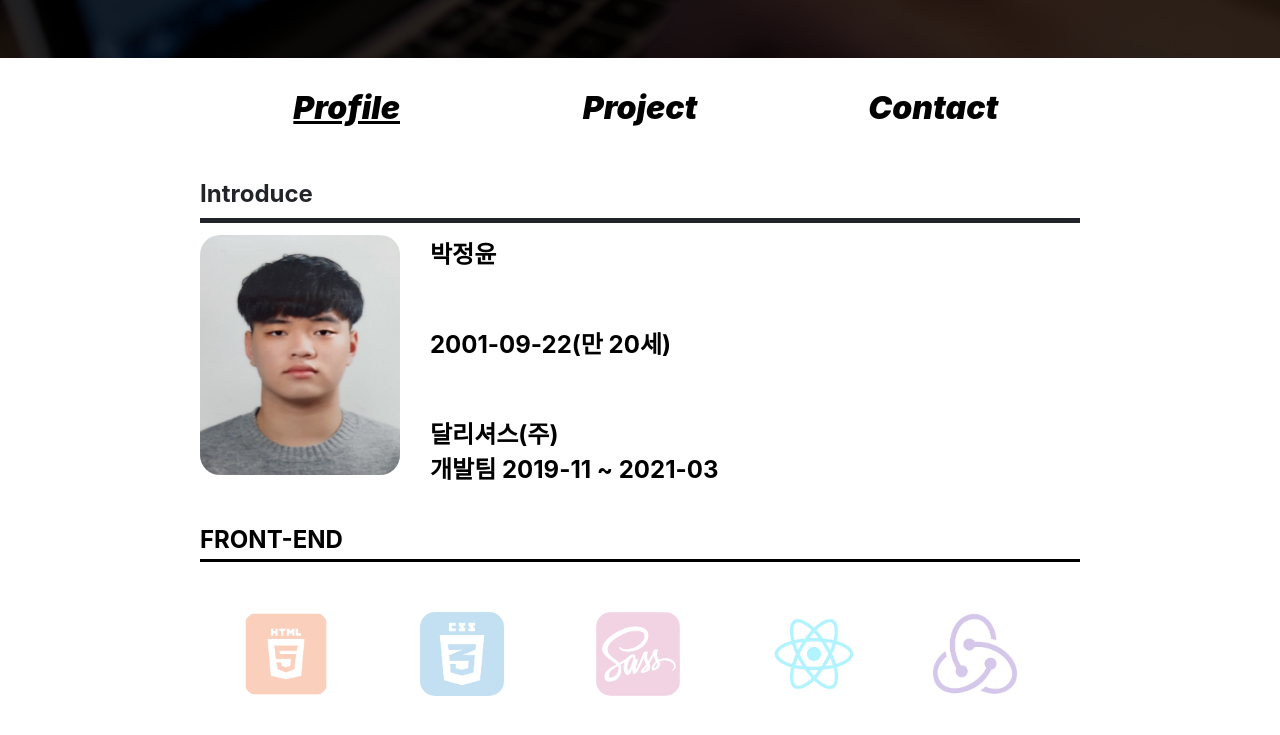
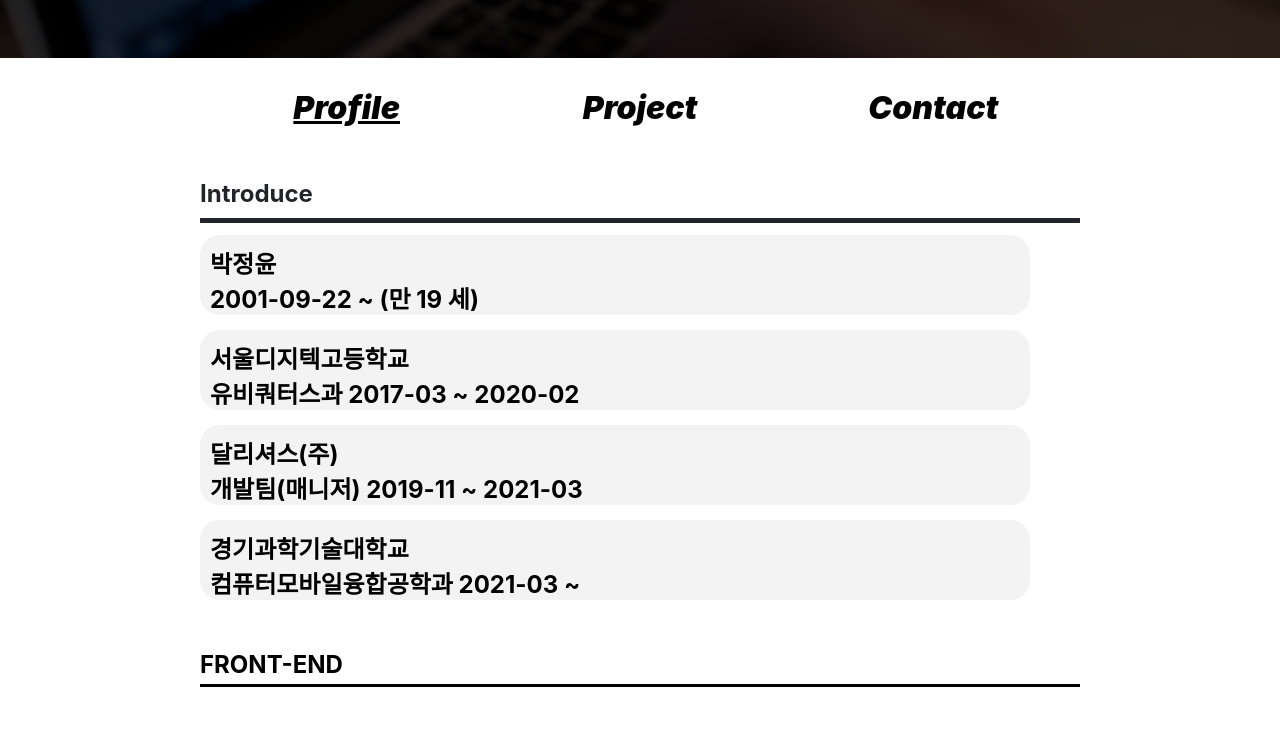
Before and after one commit to JeongYoonPark/project, a React (Create React App) app: page / in a window 1280 px wide. Shown: the part 592-1327 px from the top of the page. Built offline with nearby package versions, Linux system fonts and the light colour scheme.

Commit message:
edit Information

```diff
--- a/src/components/Information.js
+++ b/src/components/Information.js
@@ -5,7 +5,7 @@ import '../css/Information.css';
 import '../css/index.css';
 import phone from '../img/Phone.png';
 import email from '../img/Email.png';
-import profile from '../img/profile.jpg';
+// import profile from '../img/profile.jpg';
 import HTML from '../img/HTML5.png';
 import CSS from '../img/CSS3.png';
 import JS from '../img/JavaScript.png';
@@ -22,7 +22,7 @@ import Redux from '../img/redux.png';
 import Flutter from '../img/Flutter.png';
 import ProjectModal from '../components/modal/ProjectModal.js';
 import MobileModal from '../components/modal/MobileModal.js';
-//
+
 const Information = () => {
 
     const tab = ["Profile", "Project", "Contact"];
@@ -32,10 +32,22 @@ const Information = () => {
     const [localCount, setLocalCount] = useState(0);
     const [show, modalShow] = useState(false);
     const [mobile, mobileShow] = useState(false);
+    const [age, setAge] = useState(0);
 
     const { count:storeCount } = useSelector((state) => state.count);
     useEffect(() => {
-        console.log('Component did mount');
+        const dt = new Date("2001-09-22");
+        const curDt = new Date();
+        const korAge = curDt.getFullYear()-2000;
+        var min = 2;
+        const birthMon = dt.getMonth();
+        const birthDate = dt.getDate();
+        const curMon = curDt.getMonth();
+        const curDate = curDt.getDate();
+        if ( birthMon <= curMon & birthDate <= curDate){
+            min = 1;
+        }
+        setAge(korAge-min);
     }, []);
 
     // const increaseCount = useCallback(() => {
@@ -95,12 +107,34 @@ const Information = () => {
                         <h1 className="active">Introduce</h1>
                         <div className="profile">
                             <div className="InfoBox">
-                                <img className="profileImg" src={profile} alt=""/>
-                                <h3>박정윤</h3>
-                                <br/>
-                                <h3>2001-09-22(만 20세)</h3>
-                                <br/>
-                                <h3>달리셔스(주)<br/>개발팀 2019-11 ~ 2021-03</h3>
+                                <div>
+                                    <h3>
+                                        박정윤
+                                        <br/>
+                                        2001-09-22 ~ (만 {age} 세)
+                                    </h3>
+                                </div>
+                                <div>
+                                    <h3>
+                                        서울디지텍고등학교
+                                        <br/>
+                                        유비쿼터스과 2017-03 ~ 2020-02
+                                    </h3>
+                                </div>
+                                <div>
+                                    <h3>
+                                        달리셔스(주)
+                                        <br/>
+                                        개발팀(매니저) 2019-11 ~ 2021-03
+                                    </h3>
+                                </div>
+                                <div>
+                                    <h3>
+                                        경기과학기술대학교
+                                        <br/>
+                                        컴퓨터모바일융합공학과 2021-03 ~
+                                    </h3>
+                                </div>
                             </div>
                             <div className="container">
                                 <div className="SkillList">
--- a/src/css/Information.css
+++ b/src/css/Information.css
@@ -51,8 +51,11 @@
 .introduce > div{
     overflow:hidden;
 }
-.profile > .InfoBox{
-    height: 240px;
+.InfoBox > div{
+    padding:10px 10px 0px 10px;
+    margin-right: 50px;
+    border-radius: 20px;
+    background-color: rgba(232, 232, 232, 0.5);
 }
 .introduce span{
     float: right;
@@ -62,7 +65,7 @@
     margin-top: 0;
     font-weight: bold;
     font-size:24px;
-    margin-bottom: 35px;
+    margin-bottom: 15px;
     text-align: left;
 }
 .ProjectBox{
```
Also changed, not shown: src/img/profile.jpg (deleted), 1 other file (tests, documents, lock files or other folders).
